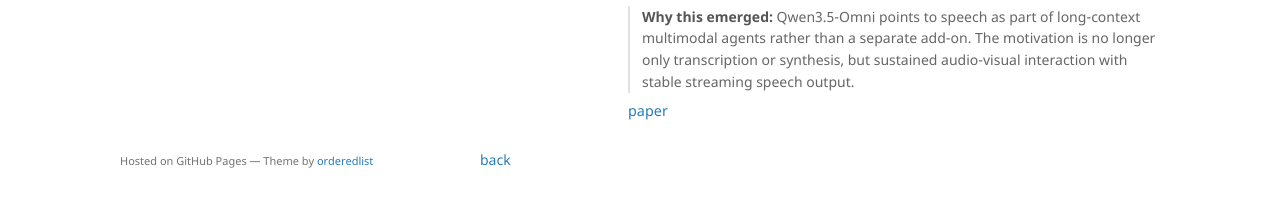
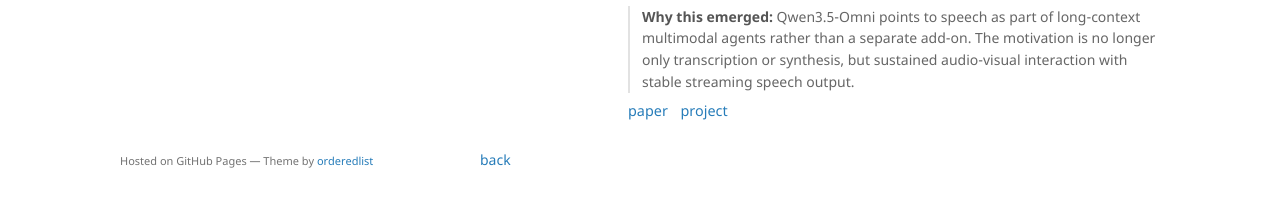
Before and after one commit to kennethli319/kennethli319.github.io, a Jekyll site: the page built from speech-timeline.md, in a window 1280 px wide and 900 px high, scrolled down 28669 px. Shown: the part 660-867 px from the top of the window. Built offline with Jekyll 4.4.1, drawn with Linux system fonts in a browser that asks for light colours.

Commit message:
Add Qwen Omni project source to speech timeline

```diff
--- a/speech-timeline.md
+++ b/speech-timeline.md
@@ -1263,7 +1263,7 @@ title: Speech Timeline
     <p><strong>Achievement:</strong> It reports broad audio and audio-visual benchmark coverage, long audio understanding, and improved streaming speech stability through dynamic text-speech unit alignment.</p>
     <p><strong>Why it matters:</strong> It represents the 2026 direction: speech is no longer a side channel, but one modality inside long-context, real-time, multimodal agents.</p>
     <p class="speech-reflection"><strong>Why this emerged:</strong> Qwen3.5-Omni points to speech as part of long-context multimodal agents rather than a separate add-on. The motivation is no longer only transcription or synthesis, but sustained audio-visual interaction with stable streaming speech output.</p>
-    <p class="speech-source"><a href="https://arxiv.org/abs/2604.15804">paper</a></p>
+    <p class="speech-source"><a href="https://arxiv.org/abs/2604.15804">paper</a> <a href="https://qwen.ai/blog?id=qwen3.5-omni">project</a></p>
   </div>
 </section>
 
```
